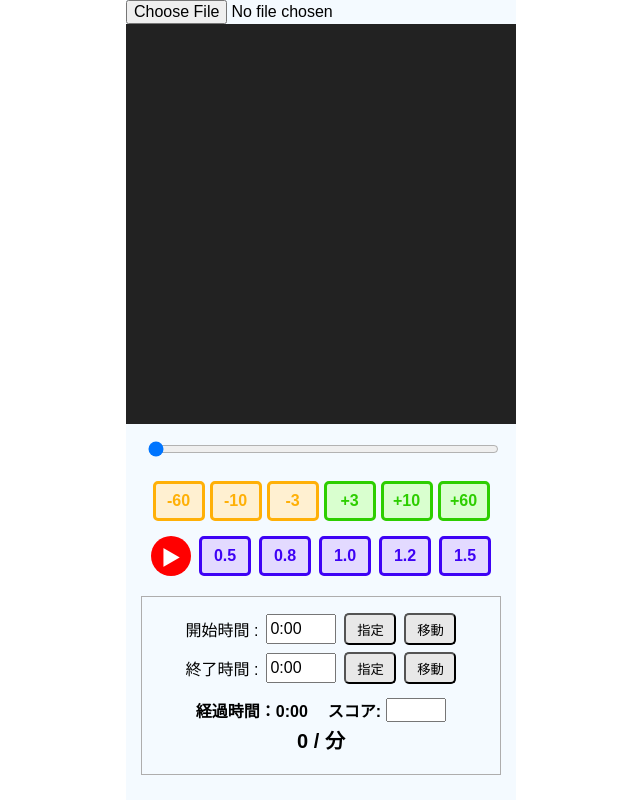
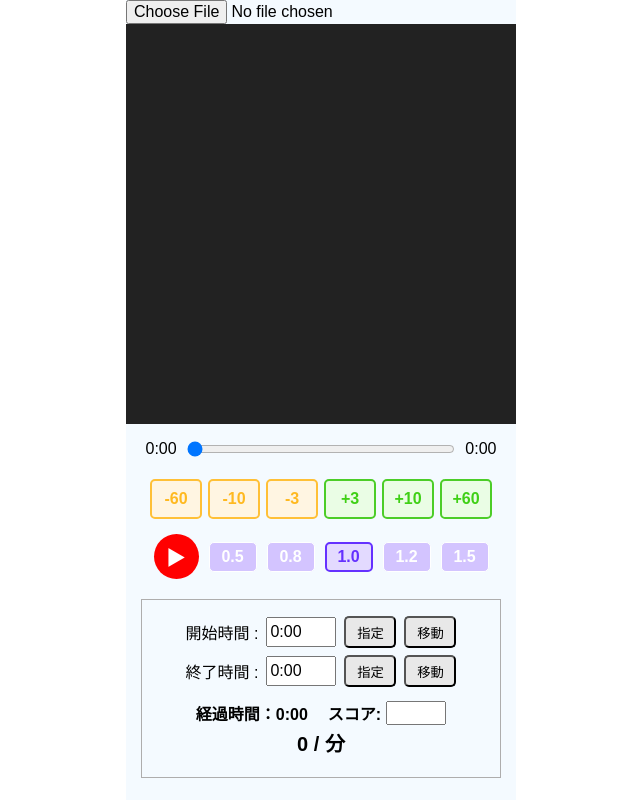
Before and after one commit to iiinu82/react-movie-player, a React (Vite) app: page / in a window 1280 px wide. Shown: the top 800 px of the page, without its empty margins (319-959 px from the left). Built offline with nearby package versions, Linux system fonts and the light colour scheme.

Commit message:
シークバーに時間表示

```diff
--- a/src/App.css
+++ b/src/App.css
@@ -39,15 +39,20 @@ textarea {
 .seekBar {
   width: 90%;
   margin: 0 auto 20px;
+  display: flex;
+  align-items: center;
+  gap: 8px;
 }
-
+.seekBar input {
+  flex: 1;
+}
 .seekBar input {
   width: 100%;
 }
 
 .playPauseButton {
-  width: 40px;
-  height: 40px;
+  width: 45px;
+  height: 45px;
   border-radius: 50%;
   border: none;
   background-color: #ff0000;
@@ -62,7 +67,7 @@ textarea {
 .seekButtonArea {
   display: flex;
   justify-content: center;
-  gap: 5px;
+  gap: 6px;
   margin-bottom: 15px;
 }
 
@@ -72,33 +77,45 @@ textarea {
   height: 40px;
   font-size: 16px;
   font-weight: bold;
-  color: #ffb007;
-  background-color: #fff0d1;
+  color: #ffb920;
+  background-color: #fff5e2;
   border-radius: 5px;
-  border: 3px solid #ffb007;
+  border: 2px solid #ffc037;
 }
 
 .seekButtonF {
-  color: #2dce00;
-  background-color: #d9ffcf;
-  border: 3px solid #2dce00;
+  color: #3fd016;
+  background-color: #eafde5;
+  border: 2px solid #4ccd28;
 }
 
 .speedButtonArea {
   display: flex;
   justify-content: center;
-  gap: 8px;
+  align-items: center;
+  gap: 10px;
   margin-bottom: 10px;
 }
+
 .speedButton {
-  width: 52px;
-  height: 40px;
+  width: 48px;
+  height: 30px;
   font-size: 16px;
   font-weight: bold;
-  color: #3e02f5;
+  color: #ffffff;
+  background-color: #d3c4ff;
+  border-radius: 5px;
+  border: 1px solid #ffffff;
+}
+.speedButton.selected {
+  width: 48px;
+  height: 30px;
+  font-size: 16px;
+  font-weight: bold;
+  color: #6531ff;
   background-color: #e3daff;
   border-radius: 5px;
-  border: 3px solid #3e02f5;
+  border: 2px solid #6531ff;
 }
 
 .timeArea {
--- a/src/App.jsx
+++ b/src/App.jsx
@@ -8,6 +8,7 @@ function App() {
   const [startTime, setStartTime] = useState(0);
   const [endTime, setEndTime] = useState(0);
   const [isPlaying, setIsPlaying] = useState(false);
+  const [playbackRate, setPlaybackRate] = useState(1.0);
   const [score, setScore] = useState("");
   const [showModal, setShowModal] = useState(false);
   const [videoName, setVideoName] = useState("");
@@ -64,6 +65,7 @@ function App() {
   const handleSpeed = (speed) => {
     if (videoRef.current) {
       videoRef.current.playbackRate = speed;
+      setPlaybackRate(speed);
     }
   };
 
@@ -117,6 +119,7 @@ function App() {
           )}
         </div>
         <div className="seekBar">
+          <span>{formatTime(currentTime)}</span>
           <input
             type="range"
             min="0"
@@ -128,6 +131,7 @@ function App() {
               videoRef.current.currentTime = time;
             }}
           />
+          <span>{formatTime(duration)}</span>
         </div>
         <div className="seekButtonArea">
           <button className="seekButton" onClick={() => handleSeek(-60)}>
@@ -153,19 +157,38 @@ function App() {
           <button className="playPauseButton" onClick={handlePlayPause}>
             {isPlaying ? "Ⅱ" : "▶"}
           </button>
-          <button className="speedButton" onClick={() => handleSpeed(0.5)}>
+          <button
+            className={`speedButton ${playbackRate === 0.5 ? "selected" : ""}`}
+            onClick={() => handleSpeed(0.5)}
+          >
             0.5
           </button>
-          <button className="speedButton" onClick={() => handleSpeed(0.8)}>
+
+          <button
+            className={`speedButton ${playbackRate === 0.8 ? "selected" : ""}`}
+            onClick={() => handleSpeed(0.8)}
+          >
             0.8
           </button>
-          <button className="speedButton" onClick={() => handleSpeed(1.0)}>
+
+          <button
+            className={`speedButton ${playbackRate === 1.0 ? "selected" : ""}`}
+            onClick={() => handleSpeed(1.0)}
+          >
             1.0
           </button>
-          <button className="speedButton" onClick={() => handleSpeed(1.2)}>
+
+          <button
+            className={`speedButton ${playbackRate === 1.2 ? "selected" : ""}`}
+            onClick={() => handleSpeed(1.2)}
+          >
             1.2
           </button>
-          <button className="speedButton" onClick={() => handleSpeed(1.5)}>
+
+          <button
+            className={`speedButton ${playbackRate === 1.5 ? "selected" : ""}`}
+            onClick={() => handleSpeed(1.5)}
+          >
             1.5
           </button>
         </div>
```
